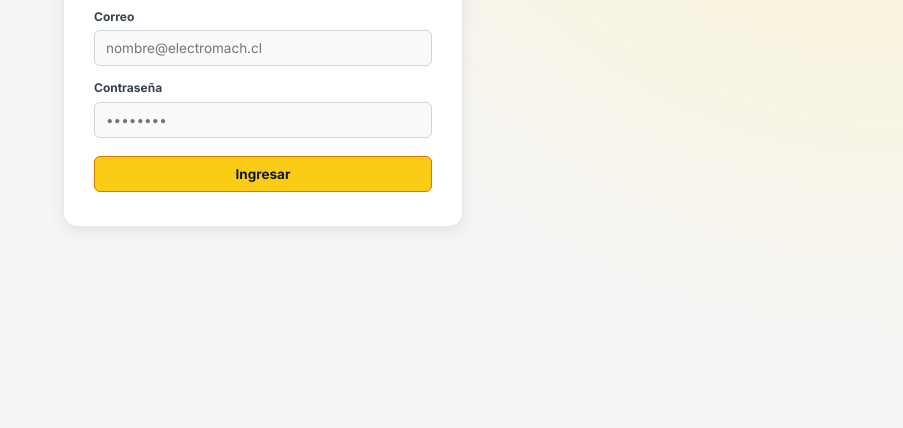
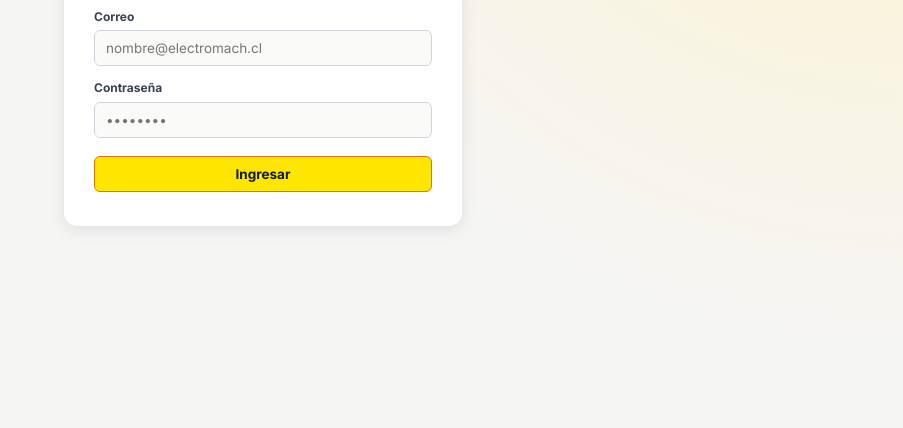
Before and after one commit to joshtapia-tech/electromach-web, a plain HTML site: page cotizador/index.html in a window 1280 px wide. Shown: the part 372-800 px from the top of the page, without its empty margins (377-1280 px from the left). Drawn offline with nearby package versions, Linux system fonts and the light colour scheme.

Commit message:
Update styles.css

```diff
--- a/cotizador/styles.css
+++ b/cotizador/styles.css
@@ -10,11 +10,11 @@
   --ink-primary: #111827;
   --ink-secondary: #4b5563;
   --ink-muted: #6b7280;
-  --brand-yellow: #facc15;
-  --brand-yellow-bright: #fde047;
-  --brand-yellow-hover: #eab308;
-  --brand-yellow-soft: #fef9c3;
-  --brand-yellow-tint: #fefce8;
+  --brand-yellow: #ffe600;
+  --brand-yellow-bright: #ffef4d;
+  --brand-yellow-hover: #f2d600;
+  --brand-yellow-soft: #fff9c2;
+  --brand-yellow-tint: #fffde6;
   --border-color: #e5e7eb;
   --border-strong: #d1d5db;
   --danger: #dc2626;
@@ -134,7 +134,7 @@ body {
 }
 
 .brand-logo-link img {
-  height: 54px;
+  height: 78px;
   width: auto;
   object-fit: contain;
 }
@@ -631,7 +631,7 @@ table.data-table tbody tr:hover {
 }
 
 .doc-logo img {
-  max-height: 92px;
+  max-height: 125px;
   width: auto;
   object-fit: contain;
 }
```
